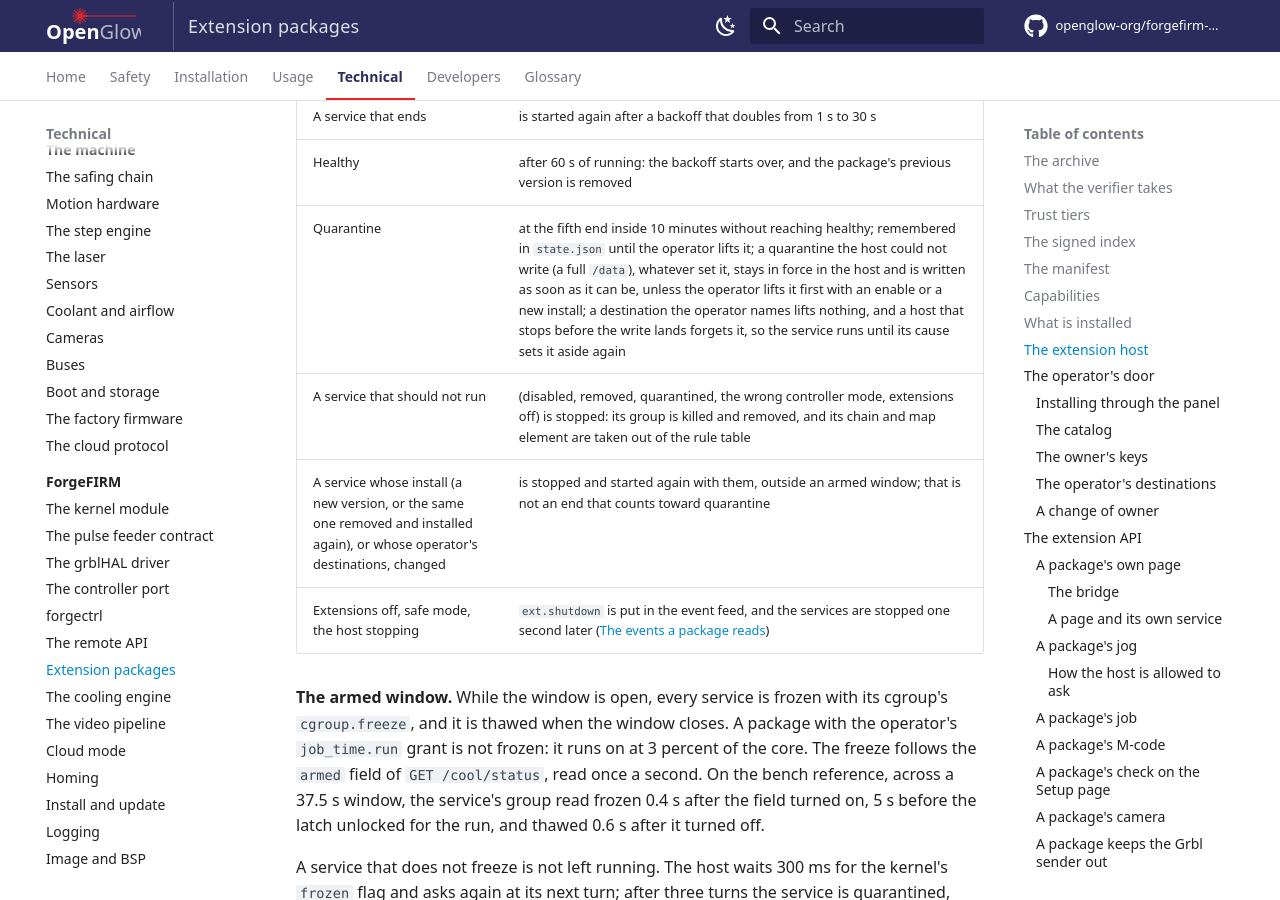
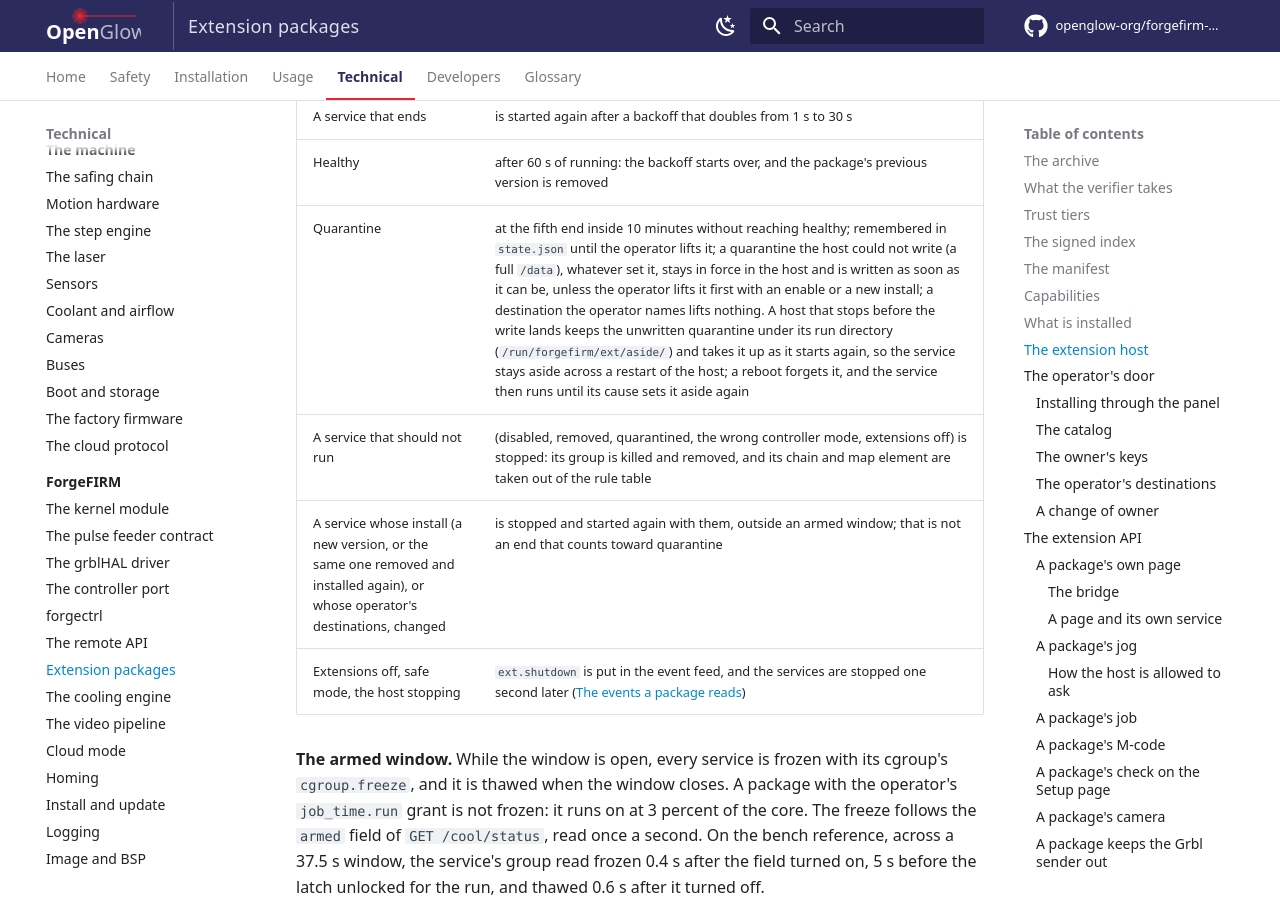
Before and after one commit to openglow-org/forgefirm-docs, an MkDocs documentation site: the page built from docs/technical/forgefirm/extensions.md, in a window 1280 px wide and 900 px high, scrolled down 12194 px. Built offline with MkDocs 1.6.1 and Material for MkDocs 9.7.7, drawn with Linux system fonts in a browser that asks for light colours; comment, search, counter and statistics services are not loaded.

Commit message:
Extensions: a quarantine the host could not write outlives a restart of the host
The supervisor table's Quarantine row said that a host that stops
before the write of a quarantine lands forgets it, so the service runs
until its cause sets it aside again. The host now keeps the unwritten
quarantine under its run directory, /run/forgefirm/ext/aside/<id>, the
lifts it was set aside under and the reason, and takes it up as it
starts again: the service stays aside across a restart of the host,
with no process and never started, until the write lands or the
operator lifts it. A reboot forgets it with the rest of /run, and the
service then runs until its cause sets it aside again. The row now
says so. The change follows the forgeext commit "run: a quarantine the
host could not write outlives the host".

- technical/forgefirm/extensions.md, the supervisor's rules, the
  Quarantine row: the kept aside under the run directory, taken up at
  the next start; a reboot forgets it.

No route, settings key or measured fact changes, so the currency rule
asks for nothing more.

Proof: the behavior is read on the main branch of forgeext:
RUN_DIR_DEFAULT in src/run.h is /run/forgefirm/ext; aside_keep in
src/run.c writes aside/<id> under the run directory, whole and renamed
into place, from op_quarantine when the first write fails, and
aside_drop removes it once the write lands; aside_restore, at the
host's start, sets each kept aside's service SVC_QUARANTINED and
unwritten, with its lifts and reason, and drops one the state no longer
names; the contract in src/super.h says a reboot forgets it. python -B
scripts/check-style.py (style: clean), python -B
scripts/check-interfaces.py (interfaces: clean (245 checked)), and the
strict zensical build (No issues found) on the committed tree, the
"House style", "Interface coverage" and "Strict build" steps of the
check workflow.

Acceptance: none. The docs site is outside every covers map.

```diff
--- a/docs/technical/forgefirm/extensions.md
+++ b/docs/technical/forgefirm/extensions.md
@@ -424,7 +424,7 @@ seconds, with a count of what was dropped.
 | Starts | one at a time, 5 s apart, at most 4 services running; of the services that are due, the one that has ended least lately goes first |
 | A service that ends | is started again after a backoff that doubles from 1 s to 30 s |
 | Healthy | after 60 s of running: the backoff starts over, and the package's previous version is removed |
-| Quarantine | at the fifth end inside 10 minutes without reaching healthy; remembered in `state.json` until the operator lifts it; a quarantine the host could not write (a full `/data`), whatever set it, stays in force in the host and is written as soon as it can be, unless the operator lifts it first with an enable or a new install; a destination the operator names lifts nothing, and a host that stops before the write lands forgets it, so the service runs until its cause sets it aside again |
+| Quarantine | at the fifth end inside 10 minutes without reaching healthy; remembered in `state.json` until the operator lifts it; a quarantine the host could not write (a full `/data`), whatever set it, stays in force in the host and is written as soon as it can be, unless the operator lifts it first with an enable or a new install; a destination the operator names lifts nothing. A host that stops before the write lands keeps the unwritten quarantine under its run directory (`/run/forgefirm/ext/aside/`) and takes it up as it starts again, so the service stays aside across a restart of the host; a reboot forgets it, and the service then runs until its cause sets it aside again |
 | A service that should not run | (disabled, removed, quarantined, the wrong controller mode, extensions off) is stopped: its group is killed and removed, and its chain and map element are taken out of the rule table |
 | A service whose install (a new version, or the same one removed and installed again), or whose operator's destinations, changed | is stopped and started again with them, outside an armed window; that is not an end that counts toward quarantine |
 | Extensions off, safe mode, the host stopping | `ext.shutdown` is put in the event feed, and the services are stopped one second later ([The events a package reads](#the-events-a-package-reads)) |
```
